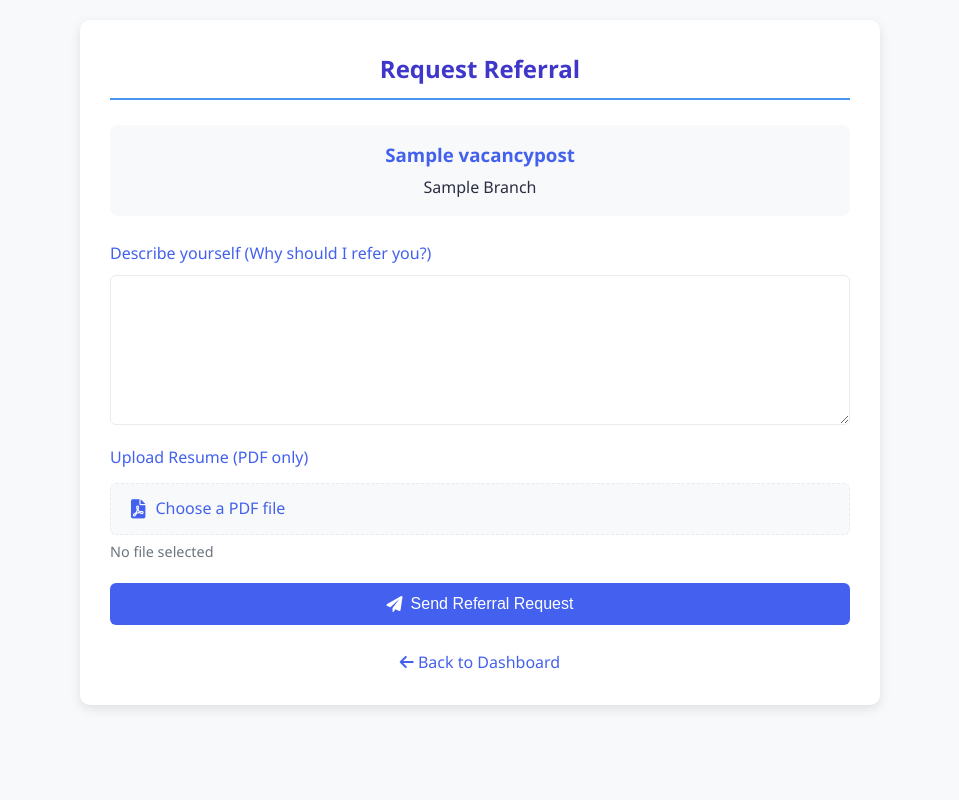
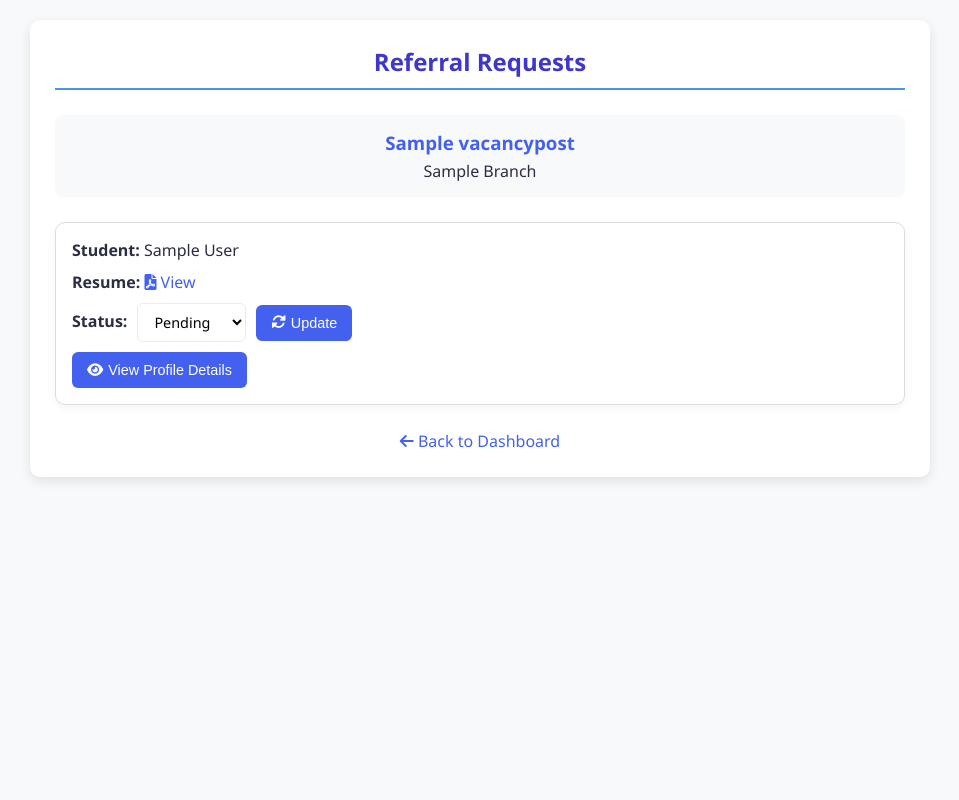
Before and after one commit to devikasaji211/placement-cell, a Django app: template templates/referral_request.html in a window 1280 px wide. Shown: the whole page, without its empty margins (160-1119 px from the left). Run offline with Django 5.2, Linux system fonts and the light colour scheme; the template is opened without the code that fills it: values that come from a table or form of the project are taken from there, others are empty; tables that the repository leaves empty hold one stand-in row (values such as "Sample post").

Commit message:
Referral Req

```diff
--- a/templates/referral_request.html
+++ b/templates/referral_request.html
@@ -1,10 +1,8 @@
 {% extends 'base.html' %}
 
-
-    {% block title %}Request Referral - {{ vacancy.firm_name }}{% endblock %}
+{% block title %} Referral Requests - {{ vacancy.firm_name }} {% endblock %}
 
 {% block head %}
-
 <link rel="stylesheet" href="https://cdnjs.cloudflare.com/ajax/libs/font-awesome/6.0.0-beta3/css/all.min.css">
 <style>
     :root {
@@ -17,6 +15,7 @@
         --border-color: #e9ecef;
         --white: #ffffff;
         --success-color: #4cc9f0;
+        --warning-color: #f8961e;
         --error-color: #f72585;
     }
 
@@ -30,18 +29,17 @@
         font-family: 'Segoe UI', Tahoma, Geneva, Verdana, sans-serif;
         background-color: var(--light-bg);
         color: var(--text-color);
-            line-height: 1.6;
         padding: 20px;
         min-height: 100vh;
     }
 
     .container {
-            max-width: 800px;
+        max-width: 900px;
         margin: 0 auto;
         background-color: var(--white);
         border-radius: 10px;
         box-shadow: 0 4px 12px rgba(0, 0, 0, 0.1);
-            padding: 30px;
+        padding: 25px;
     }
 
     h2 {
@@ -49,8 +47,8 @@
         margin-bottom: 25px;
         font-weight: 600;
         text-align: center;
+        border-bottom: 2px solid var(--accent-color);
         padding-bottom: 10px;
-            border-bottom: 2px solid var(--accent-color);
     }
 
     .vacancy-info {
@@ -66,115 +64,90 @@
         margin-bottom: 5px;
     }
 
-        form {
+    .referral-card {
+        background: #ffffff;
+        border: 1px solid #ddd;
+        border-radius: 10px;
+        padding: 16px;
+        margin-bottom: 20px;
+        box-shadow: 0 4px 10px rgba(0, 0, 0, 0.04);
         display: flex;
         flex-direction: column;
-            gap: 20px;
+        width: 100%;
     }
 
-        .form-group {
+    .referral-info p {
+        margin-bottom: 10px;
+        font-size: 1rem;
+    }
+
+    .action-form {
         display: flex;
         flex-direction: column;
-            gap: 8px;
+        gap: 10px;
+        margin-bottom: 10px;
     }
 
-        label {
+    .action-form label {
+        margin-bottom: 4px;
         font-weight: 500;
-            color: var(--primary-color);
     }
 
-        textarea {
-            width: 100%;
-            padding: 12px;
+    select {
+        padding: 8px 12px;
         border: 1px solid var(--border-color);
         border-radius: 6px;
         font-family: inherit;
-            font-size: 1rem;
-            resize: vertical;
-            min-height: 150px;
-            transition: border-color 0.3s;
+        font-size: 0.9rem;
+        background-color: var(--white);
+        cursor: pointer;
     }
 
-        textarea:focus {
+    select:focus {
         outline: none;
         border-color: var(--accent-color);
         box-shadow: 0 0 0 3px rgba(72, 149, 239, 0.2);
     }
 
-        .file-input {
-            position: relative;
-            margin-top: 5px;
-        }
-
-        .file-input input {
-            width: 0.1px;
-            height: 0.1px;
-            opacity: 0;
-            overflow: hidden;
-            position: absolute;
-            z-index: -1;
-        }
-
-        .file-input label {
-            display: inline-flex;
-            align-items: center;
-            gap: 10px;
-            padding: 12px 20px;
-            background-color: var(--light-bg);
-            border: 1px dashed var(--border-color);
-            border-radius: 6px;
-            cursor: pointer;
-            transition: all 0.3s;
-            width: 100%;
-        }
-
-        .file-input label:hover {
-            background-color: #e9ecef;
-            border-color: var(--accent-color);
-        }
-
-        .file-input i {
-            color: var(--primary-color);
-            font-size: 1.2rem;
-        }
-
-        .file-name {
-            margin-top: 5px;
-            font-size: 0.9rem;
-            color: var(--text-light);
-        }
-
-        button[type="submit"] {
+    .btn {
         background-color: var(--primary-color);
         color: white;
         border: none;
-            padding: 12px 20px;
+        padding: 10px 15px;
         border-radius: 6px;
-            font-size: 1rem;
+        font-size: 0.9rem;
         font-weight: 500;
         cursor: pointer;
         transition: all 0.3s;
         display: inline-flex;
         align-items: center;
         justify-content: center;
-            gap: 8px;
+        gap: 5px;
     }
 
-        button[type="submit"]:hover {
+    .btn:hover {
         background-color: var(--secondary-color);
-            transform: translateY(-2px);
-            box-shadow: 0 4px 8px rgba(67, 97, 238, 0.2);
+        transform: translateY(-1px);
+    }
+
+    .resume-link {
+        color: var(--primary-color);
+        text-decoration: none;
+        font-weight: 500;
+    }
+
+    .resume-link:hover {
+        text-decoration: underline;
+        color: var(--secondary-color);
     }
 
     .back-link {
-            display: inline-block;
+        display: block;
         margin-top: 25px;
         color: var(--primary-color);
+        text-align: center;
+        font-weight: 500;
         text-decoration: none;
-            font-weight: 500;
-            transition: color 0.3s;
-            text-align: center;
-            width: 100%;
     }
 
     .back-link:hover {
@@ -182,37 +155,62 @@
         text-decoration: underline;
     }
 
-        /* Responsive adjustments */
-        @media (max-width: 768px) {
-            .container {
-                padding: 20px;
+    .modal {
+        display: none;
+        position: fixed;
+        z-index: 9999;
+        left: 0;
+        top: 0;
+        width: 100%;
+        height: 100%;
+        overflow: auto;
+        background-color: rgba(0,0,0,0.5);
+        backdrop-filter: blur(3px);
     }
 
-            h2 {
-                font-size: 1.5rem;
-            }
+    .modal-content {
+        background-color: #fff;
+        margin: 10% auto;
+        padding: 25px;
+        border-radius: 10px;
+        max-width: 500px;
+        position: relative;
+        box-shadow: 0 6px 15px rgba(0, 0, 0, 0.2);
     }
 
-        @media (max-width: 480px) {
-            body {
-                padding: 15px;
+    .close-btn {
+        position: absolute;
+        top: 12px;
+        right: 18px;
+        font-size: 22px;
+        font-weight: bold;
+        color: #888;
+        cursor: pointer;
     }
 
-            .container {
-                padding: 15px;
+    .close-btn:hover {
+        color: var(--error-color);
     }
 
-            h2 {
-                font-size: 1.3rem;
+    @media (min-width: 768px) {
+        .referral-card {
+            flex-direction: row;
+            justify-content: space-between;
+            align-items: center;
+            gap: 20px;
         }
 
-            textarea {
-                min-height: 120px;
+        .referral-info {
+            flex: 1;
         }
 
-            button[type="submit"] {
-                padding: 15px;
-                width: 100%;
+        .action-form {
+            flex-direction: row;
+            align-items: center;
+        }
+
+        .referral-card .btn {
+            width: auto;
         }
     }
 </style>
@@ -220,48 +218,87 @@
 
 {% block content %}
 <div class="container">
-        <h2>Request Referral</h2>
+    <h2>Referral Requests</h2>
 
     <div class="vacancy-info">
         <h3>{{ vacancy.firm_name }}</h3>
         <p>{{ vacancy.branch }} Branch</p>
     </div>
 
-        <form method="POST" enctype="multipart/form-data">
+    {% for referral in referrals %}
+    <div class="referral-card">
+        <div class="referral-info">
+            <p><strong>Student:</strong> {{ referral.student.studentprofile.name }}</p>
+            <p><strong>Resume:</strong>
+                {% if referral.resume %}
+                <a href="{{ referral.resume }}" target="_blank" class="resume-link">
+                    <i class="fas fa-file-pdf"></i> View
+                </a>
+                {% else %}
+                N/A
+                {% endif %}
+            </p>
+
+            <form method="POST" action="{% url 'update_referral_status' referral.id %}" class="action-form">
                 {% csrf_token %}
+                <label for="status-{{ referral.id }}"><strong>Status:</strong></label>
+                <select id="status-{{ referral.id }}" name="status">
+                    <option value="Pending" {% if referral.status == 'Pending' %}selected{% endif %}>Pending</option>
+                    <option value="Accepted" {% if referral.status == 'Accepted' %}selected{% endif %}>Accepted</option>
+                    <option value="Rejected" {% if referral.status == 'Rejected' %}selected{% endif %}>Rejected</option>
+                </select>
+                <button type="submit" class="btn"><i class="fas fa-sync-alt"></i> Update</button>
+            </form>
 
-            <div class="form-group">
-                <label for="message">Describe yourself (Why should I refer you?)</label>
-                <textarea id="message" name="message" required></textarea>
-            </div>
-
-            <div class="form-group">
-                <label>Upload Resume (PDF only)</label>
-                <div class="file-input">
-                    <input type="file" id="resume" name="resume" accept=".pdf" required>
-                    <label for="resume">
-                        <i class="fas fa-file-pdf"></i>
-                        <span>Choose a PDF file</span>
-                    </label>
-                    <div id="file-name" class="file-name">No file selected</div>
+            <button type="button" class="btn" onclick="openModal('modal-{{ referral.id }}')">
+                <i class="fas fa-eye"></i> View Profile Details
+            </button>
         </div>
     </div>
 
-            <button type="submit">
-                <i class="fas fa-paper-plane"></i> Send Referral Request
-            </button>
-        </form>
+    <!-- Modal -->
+    <div class="modal" id="modal-{{ referral.id }}">
+        <div class="modal-content">
+            <span class="close-btn" onclick="closeModal('modal-{{ referral.id }}')">&times;</span>
+            <h3>Student Profile</h3>
+            <p><strong>Name:</strong> {{ referral.student.studentprofile.name }}</p>
+            <p><strong>SRO Number:</strong> {{ referral.student.studentprofile.sro }}</p>
+            <p><strong>Email:</strong> {{ referral.student.email }}</p>
+            <p><strong>Phone:</strong> {{ referral.student.studentprofile.phone }}</p>
+            <p><strong>State:</strong> {{ referral.student.studentprofile.state }}</p>
+            <p><strong>District:</strong> {{ referral.student.studentprofile.district }}</p>
+            <p><strong>Orientation:</strong> {{ referral.student.studentprofile.orientation_completed|yesno:"Completed,Pending" }}</p>
+            <p><strong>ITT:</strong> {{ referral.student.studentprofile.itt_completed|yesno:"Completed,Pending" }}</p>
+            {% if referral.student.studentprofile.linkedin %}
+            <p><strong>LinkedIn:</strong> <a href="{{ referral.student.studentprofile.linkedin }}" target="_blank">View</a></p>
+            {% endif %}
+            <hr>
+            <h4>Referral Message</h4>
+            <p>{{ referral.message }}</p>
+        </div>
+    </div>
+    {% endfor %}
 
-        <a href="{% url 'student_page' %}" class="back-link">
+    <a href="{% url 'article_page' %}" class="back-link">
         <i class="fas fa-arrow-left"></i> Back to Dashboard
     </a>
 </div>
 
 <script>
-        // Show selected file name
-        document.getElementById('resume').addEventListener('change', function(e) {
-            const fileName = e.target.files[0] ? e.target.files[0].name : 'No file selected';
-            document.getElementById('file-name').textContent = fileName;
+    function openModal(id) {
+        document.getElementById(id).style.display = 'block';
+    }
+
+    function closeModal(id) {
+        document.getElementById(id).style.display = 'none';
+    }
+
+    window.onclick = function (event) {
+        document.querySelectorAll('.modal').forEach(function (modal) {
+            if (event.target === modal) {
+                modal.style.display = "none";
+            }
         });
+    }
 </script>
 {% endblock %}
```
Lines whose indentation alone changed are shown as unchanged.
